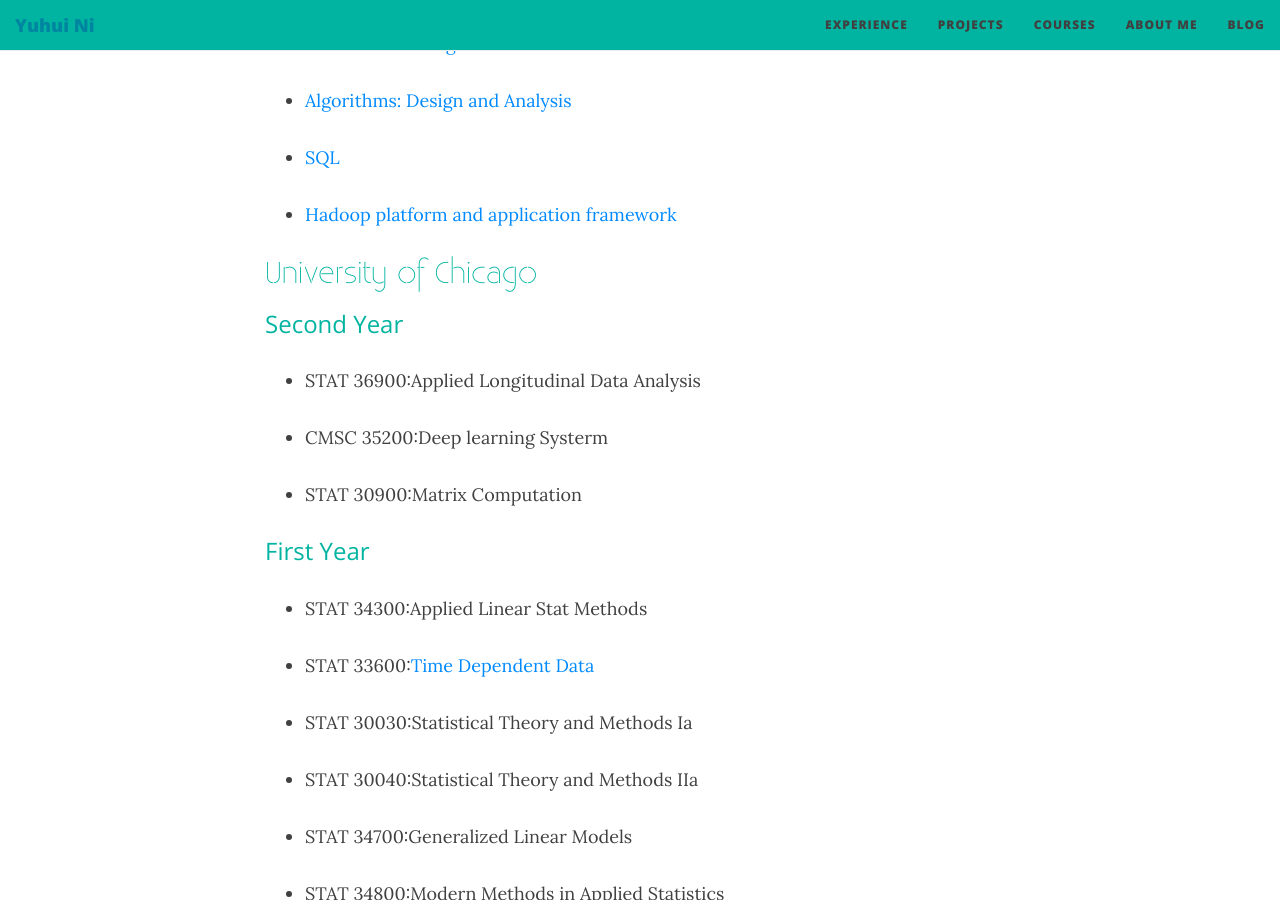
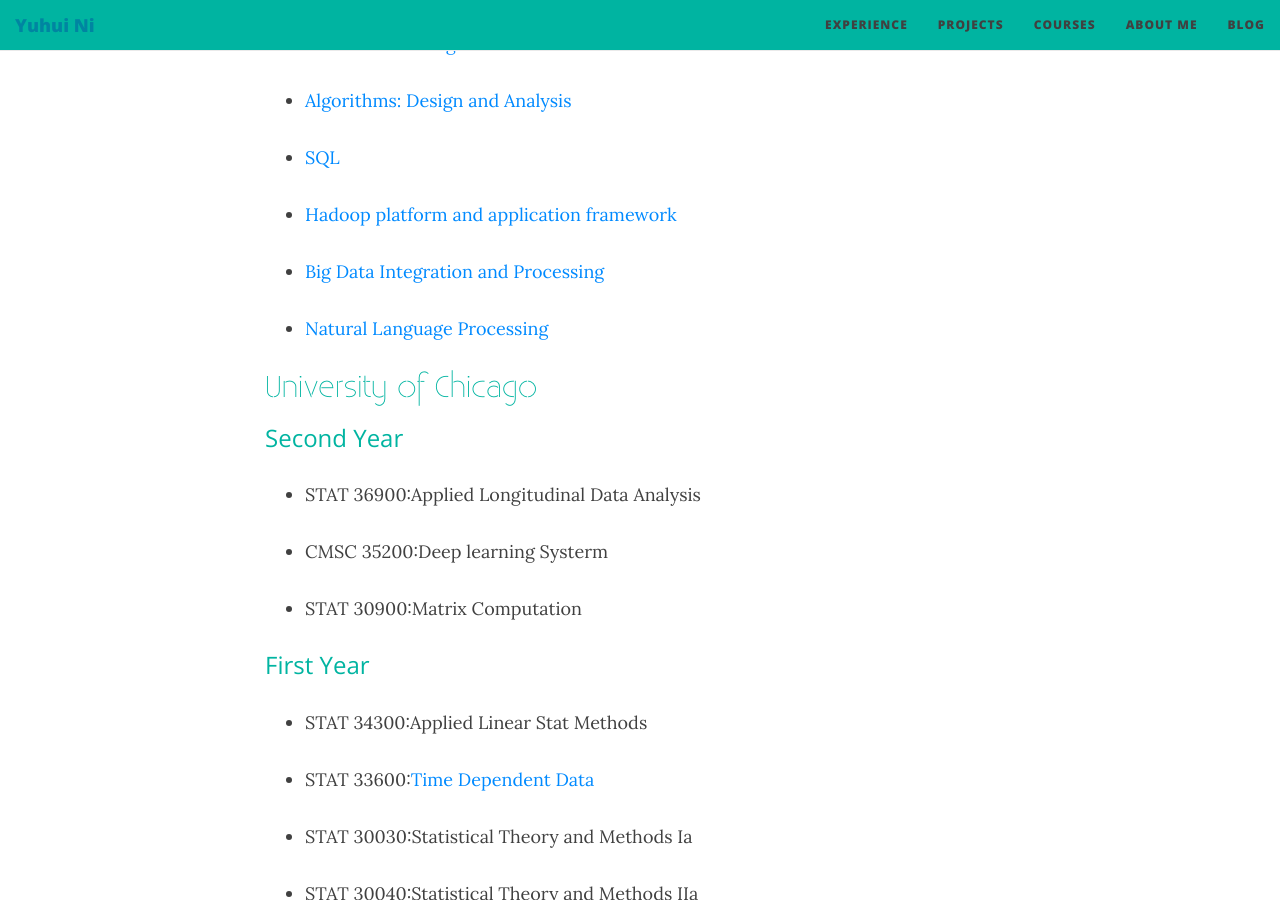
Before and after one commit to YuhuiNi/YuhuiNi.github.io, a Jekyll site: the page built from courses.md, in a window 1280 px wide and 900 px high, scrolled down 425 px. Built offline with Jekyll 4.4.1, drawn with Linux system fonts in a browser that asks for light colours; nearby versions of some CDN libraries.

Commit message:
Update courses.md

```diff
--- a/courses.md
+++ b/courses.md
@@ -16,6 +16,11 @@ List of selected courses I've taken at school or otherwise online
 - [SQL](https://prod-cert-bucket.s3.amazonaws.com/downloads/5c1f1e07cc9e4ef680653eb1da0f0655/Statement.pdf)
 
 - [Hadoop platform and application framework](https://github.com/YuhuiNi/hadoop-platform-and-application-framework)
+
+- [Big Data Integration and Processing](https://github.com/YuhuiNi/Big-Data-Integration-and-Processing)
+
+- [Natural Language Processing](https://github.com/YuhuiNi/Natural-Language-Processing-with-Deep-Learning)
+
 
 ## University of Chicago
 ### Second Year
```
